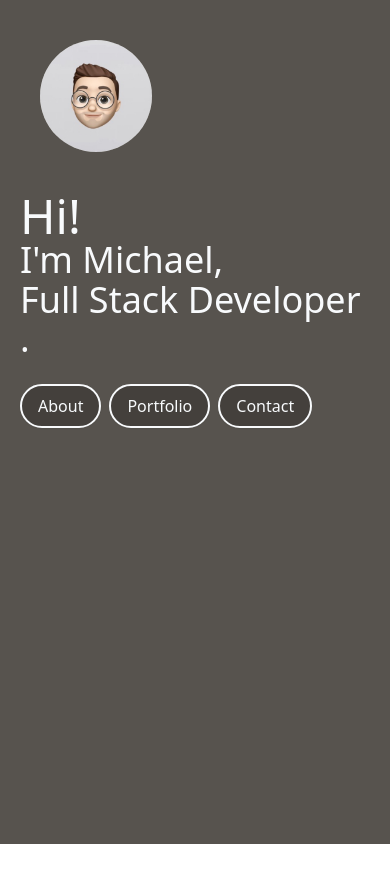
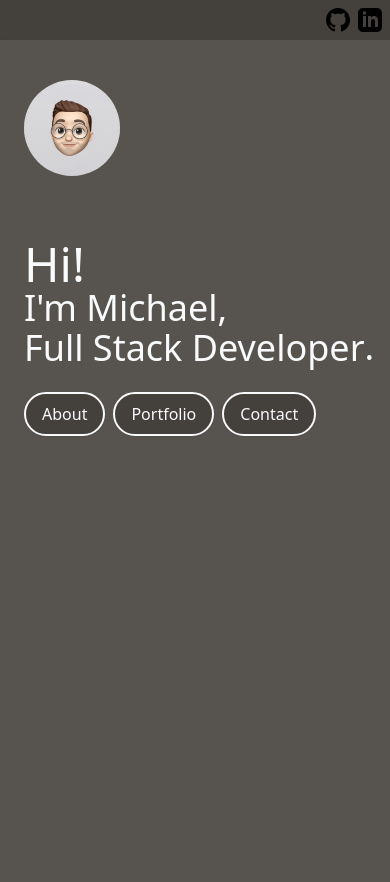
Before and after one commit to abbottmichael96/TS-React-Portfolio-Page, a React (Vite) app: page / in a window 390 px wide. Before the commit the page ends 844 px from the top, so only its background shows below. Built offline with nearby package versions, Linux system fonts and the light colour scheme.

Commit message:
lots of css changes to hero

```diff
--- a/src/App.tsx
+++ b/src/App.tsx
@@ -9,7 +9,7 @@
 
   return (
     <div className="App">
-      <Background></Background>
+      {/* <Background></Background> */}
       <NavBar></NavBar>
       <Hero></Hero>
 
--- a/src/Components/Background.tsx
+++ /dev/null
@@ -1,5 +0,0 @@
-export function Background() {
-    return (
-        <body class="absolute h-screen w-screen  bg-stone-700 overflow-hidden"></body>
-    )
-}
--- a/src/Components/Hero.tsx
+++ b/src/Components/Hero.tsx
@@ -19,11 +19,11 @@
     const [nav, setNav] = useState(["About", "Portfolio", "Contact"])
 
     return(
-        <main className="h-screen w-screen absolute  flex items-center justify-center ">
-            <section className=" bg-stone-600 sm:rounded-lg shadow h-screen sm:h-1/3 xl:h-1/2 whitespace-normal  sm:grid sm:self-center">
-                    <div className="flex flex-row flex-wrap justify-items-center sm:space-x-12  pr-5 items-center">
-                        <img className="rounded-full h-28 my-10 ml-10 sm:ml-16" src='src/assets/mike.png' alt="Mike"></img>
-                        <div className="sm:space-y-6 xl:space-y-12 sm:-mt-1 ml-5 space-y-6 ">
+        <main className="h-screen w-screen relative flex items-center justify-center bg-stone-700 ">
+            <section className="bg-stone-600 md:w-8/12 sm:w-11/12 lg:w-7/12 w-screen sm:rounded-lg shadow h-screen sm:h-1/2 xl:h-1/2 sm:flex justify-center ">
+                    <div className="flex flex-row flex-wrap sm:space-x-12 sm:items-center sm:justify-items-centre">
+                        <img className="rounded-full md:h-28 h-24 sm:-ml-12 my-10 ml-6 xl:-24 -mb-18 justify-center items-center sm:-mr-20" src='src/assets/mike.png' alt="Mike"></img>
+                        <div className="sm:space-y-6 sm:-mt-1 ml-6 space-y-6 sm:pl-16 py-6">
                             <div>
                                 <p id ='title' className=" text-5xl xl:text-7xl text-slate-50 ">Hi!</p>
                                 <p className="text-4xl xl:text-6xl text-slate-50">I'm Michael,</p>
--- a/src/Components/NavBar.tsx
+++ b/src/Components/NavBar.tsx
@@ -1,8 +1,14 @@
 export function NavBar() {
     return (
         <>
-            <svg class=" absolute sm:fixed top-2 right-2 sm:right-5" xmlns="http://www.w3.org/2000/svg" width="24" height="24" viewBox="0 0 24 24"><path d="M19 0h-14c-2.761 0-5 2.239-5 5v14c0 2.761 2.239 5 5 5h14c2.762 0 5-2.239 5-5v-14c0-2.761-2.238-5-5-5zm-11 19h-3v-11h3v11zm-1.5-12.268c-.966 0-1.75-.79-1.75-1.764s.784-1.764 1.75-1.764 1.75.79 1.75 1.764-.783 1.764-1.75 1.764zm13.5 12.268h-3v-5.604c0-3.368-4-3.113-4 0v5.604h-3v-11h3v1.765c1.396-2.586 7-2.777 7 2.476v6.759z"/></svg>
-            <svg class=" absolute sm:fixed top-2 right-10 sm:right-16" xmlns="http://www.w3.org/2000/svg" width="24" height="24" viewBox="0 0 24 24"><path d="M12 0c-6.626 0-12 5.373-12 12 0 5.302 3.438 9.8 8.207 11.387.599.111.793-.261.793-.577v-2.234c-3.338.726-4.033-1.416-4.033-1.416-.546-1.387-1.333-1.756-1.333-1.756-1.089-.745.083-.729.083-.729 1.205.084 1.839 1.237 1.839 1.237 1.07 1.834 2.807 1.304 3.492.997.107-.775.418-1.305.762-1.604-2.665-.305-5.467-1.334-5.467-5.931 0-1.311.469-2.381 1.236-3.221-.124-.303-.535-1.524.117-3.176 0 0 1.008-.322 3.301 1.23.957-.266 1.983-.399 3.003-.404 1.02.005 2.047.138 3.006.404 2.291-1.552 3.297-1.23 3.297-1.23.653 1.653.242 2.874.118 3.176.77.84 1.235 1.911 1.235 3.221 0 4.609-2.807 5.624-5.479 5.921.43.372.823 1.102.823 2.222v3.293c0 .319.192.694.801.576 4.765-1.589 8.199-6.086 8.199-11.386 0-6.627-5.373-12-12-12z"/></svg>
+        <div className=" w-screen bg-stone-700 h-10 relative">
+            <a href="https://www.linkedin.com/in/michael-abbott-3b336b144/" target="_blank" rel="noopener noreferrer">
+                <svg className=" absolute sm:fixed top-2 right-2 sm:right-5" xmlns="http://www.w3.org/2000/svg" width="24" height="24" viewBox="0 0 24 24"><path d="M19 0h-14c-2.761 0-5 2.239-5 5v14c0 2.761 2.239 5 5 5h14c2.762 0 5-2.239 5-5v-14c0-2.761-2.238-5-5-5zm-11 19h-3v-11h3v11zm-1.5-12.268c-.966 0-1.75-.79-1.75-1.764s.784-1.764 1.75-1.764 1.75.79 1.75 1.764-.783 1.764-1.75 1.764zm13.5 12.268h-3v-5.604c0-3.368-4-3.113-4 0v5.604h-3v-11h3v1.765c1.396-2.586 7-2.777 7 2.476v6.759z"/></svg>
+            </a>
+            <a href="https://github.com/abbottmichael96" target="_blank" rel="noopener noreferrer">
+                <svg className=" absolute sm:fixed top-2 right-10 sm:right-16" xmlns="http://www.w3.org/2000/svg" width="24" height="24" viewBox="0 0 24 24"><path d="M12 0c-6.626 0-12 5.373-12 12 0 5.302 3.438 9.8 8.207 11.387.599.111.793-.261.793-.577v-2.234c-3.338.726-4.033-1.416-4.033-1.416-.546-1.387-1.333-1.756-1.333-1.756-1.089-.745.083-.729.083-.729 1.205.084 1.839 1.237 1.839 1.237 1.07 1.834 2.807 1.304 3.492.997.107-.775.418-1.305.762-1.604-2.665-.305-5.467-1.334-5.467-5.931 0-1.311.469-2.381 1.236-3.221-.124-.303-.535-1.524.117-3.176 0 0 1.008-.322 3.301 1.23.957-.266 1.983-.399 3.003-.404 1.02.005 2.047.138 3.006.404 2.291-1.552 3.297-1.23 3.297-1.23.653 1.653.242 2.874.118 3.176.77.84 1.235 1.911 1.235 3.221 0 4.609-2.807 5.624-5.479 5.921.43.372.823 1.102.823 2.222v3.293c0 .319.192.694.801.576 4.765-1.589 8.199-6.086 8.199-11.386 0-6.627-5.373-12-12-12z"/></svg>
+            </a>
+        </div>
         </>
     )
 }
```
